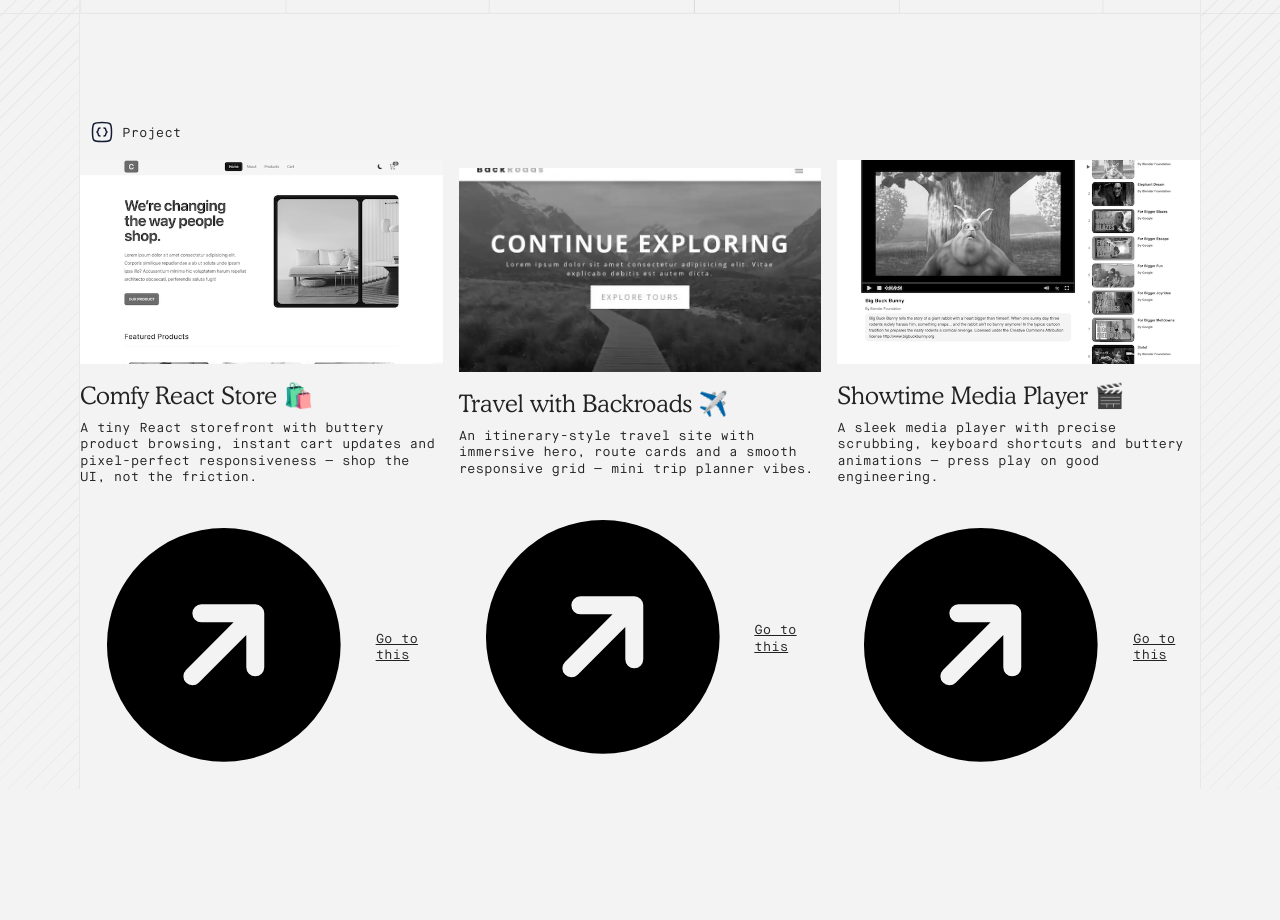
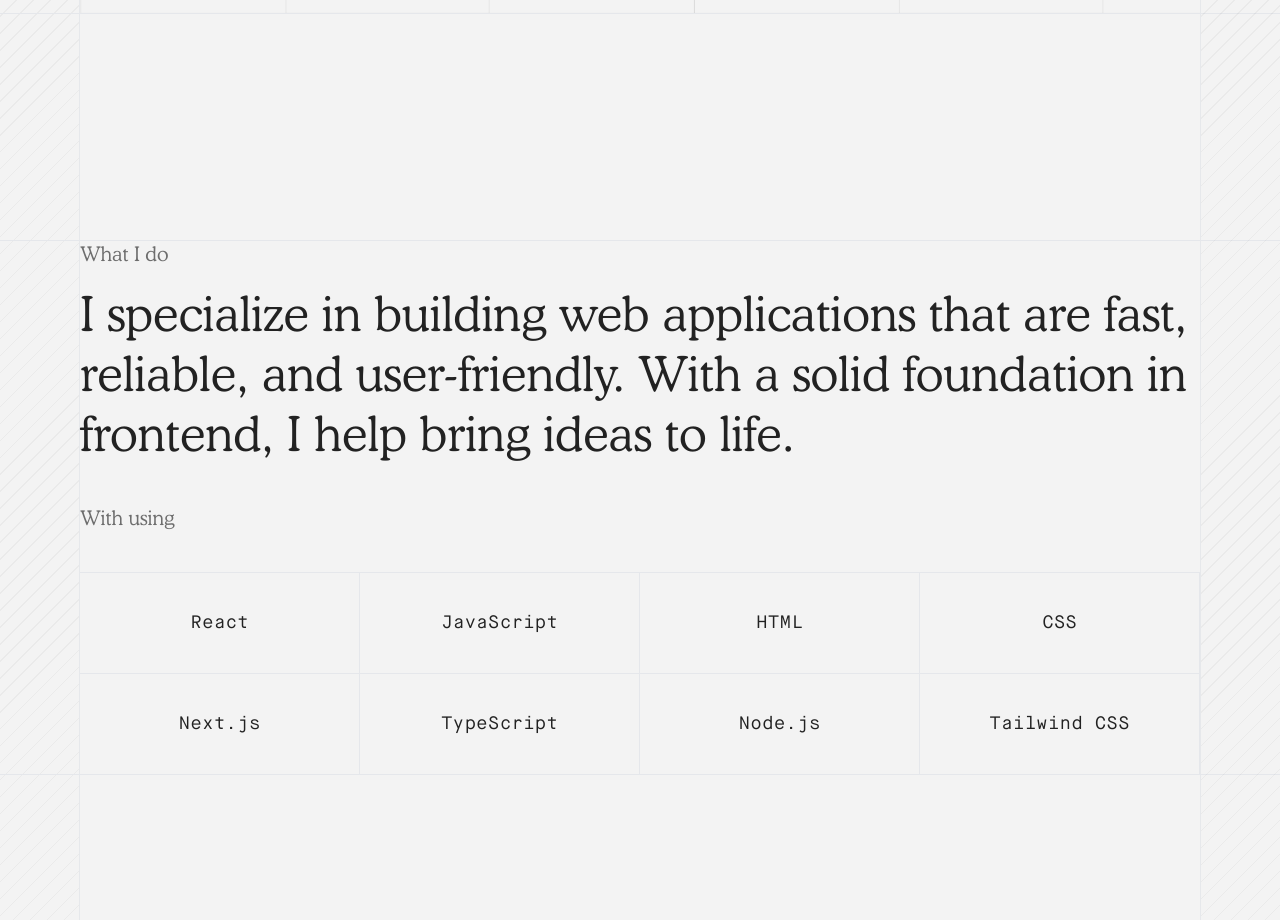
Before and after one commit to ajb-arvind/ajb-arvind.info, a Next.js app: page / in a window 1280 px wide. Shown: the part 680-1600 px from the top of the page. Before the commit the page ends 1469 px from the top, so only its background shows below. Built offline with nearby package versions, Linux system fonts and the light colour scheme.

Commit message:
add about me section

```diff
--- /dev/null
+++ b/src/app/_components/about-me.tsx
@@ -0,0 +1,78 @@
+import { cn } from '@/lib/utils';
+import { cooperBTLight } from '../layout';
+import { Section } from './section';
+
+const skills = [
+  ['React', 'JavaScript', 'HTML', 'CSS'],
+  ['Next.js', 'TypeScript', 'Node.js', 'Tailwind CSS'],
+];
+
+interface SkillRowProps {
+  skills: string[];
+  className?: string;
+}
+
+const SkillRow = ({ skills, className = '' }: SkillRowProps) => (
+  <div
+    className={cn(
+      'grid grid-cols-2 md:grid-cols-4 w-full border-gray-200',
+      '[&>div:nth-child(2n)]:border-r-0',
+      'lg:[&>div:last-child]:border-r-0',
+      'lg:[&>div:nth-child(2n)]:border-r',
+      'lg:[&>div:nth-last-child(-n+4)]:border-b-0',
+      className
+    )}
+  >
+    {skills.map((skill, index) => (
+      <div
+        key={`${skill}-${index}`}
+        className="border-r border-b border-gray-200 flex-1 text-center text-base sm:text-lg lg:text-xl flex items-center justify-center min-h-[100px]"
+      >
+        {skill}
+      </div>
+    ))}
+  </div>
+);
+
+export const AboutMe = () => {
+  return (
+    <div className="min-h-[calc(100vh-80px)] lg:min-h-[calc(100vh-120px)]">
+      <Section className="mt-20 lg:mt-30">
+        <p
+          className={cn(cooperBTLight.className, 'text-xl text-shark-500 mb-4')}
+        >
+          What I do
+        </p>
+
+        <div className="space-y-8">
+          <div
+            className={cn(cooperBTLight.className, 'leading-tight')}
+            style={{ fontSize: 'clamp(1.5rem, 4vw, 3rem)' }}
+          >
+            I specialize in building web applications that are fast, reliable,
+            and user-friendly. With a solid foundation in frontend, I help bring
+            ideas to life.
+          </div>
+        </div>
+        <div>
+          <p
+            className={cn(
+              cooperBTLight.className,
+              'text-xl text-shark-500 py-10'
+            )}
+          >
+            With using
+          </p>
+
+          {skills.map((skillRow, index) => (
+            <SkillRow
+              key={`skill-row-${index}`}
+              skills={skillRow}
+              className={index === 0 ? 'border-t' : 'border-y'}
+            />
+          ))}
+        </div>
+      </Section>
+    </div>
+  );
+};
--- /dev/null
+++ b/src/app/_components/project.tsx
@@ -0,0 +1,5 @@
+import { Section } from './section';
+
+export const project = () => {
+  return <Section>project</Section>;
+};
--- /dev/null
+++ b/src/app/_components/section.tsx
@@ -0,0 +1,17 @@
+import { cn } from '@/lib/utils';
+
+type Prop = React.ComponentProps<'div'>;
+
+export const Section = ({ children, className, ...props }: Prop) => {
+  return (
+    <section
+      {...props}
+      className={cn(
+        ' relative before:absolute before:top-0 before:h-px before:w-[200vw] before:bg-gray-200 before:-left-[100vw] after:absolute after:bottom-0 after:h-px after:w-[200vw] after:bg-gray-200 after:-left-[100vw]',
+        className
+      )}
+    >
+      {children}
+    </section>
+  );
+};
--- a/src/app/page.tsx
+++ b/src/app/page.tsx
@@ -3,6 +3,7 @@
 import { MainHeader } from '@/app/_components/main-header';
 import { ProjectSection } from '@/components/section/ProjectSection';
 import { Hero } from './_components/hero';
+import { AboutMe } from './_components/about-me';
 
 const Wrapper = ({ children }: { children: React.ReactNode }) => {
   return (
@@ -39,7 +40,7 @@
       <MainHeader />
       <Wrapper>
         <Hero />
-        <ProjectSection />
+        <AboutMe />
       </Wrapper>
 
       {/* <MainHeader /> */}
```
